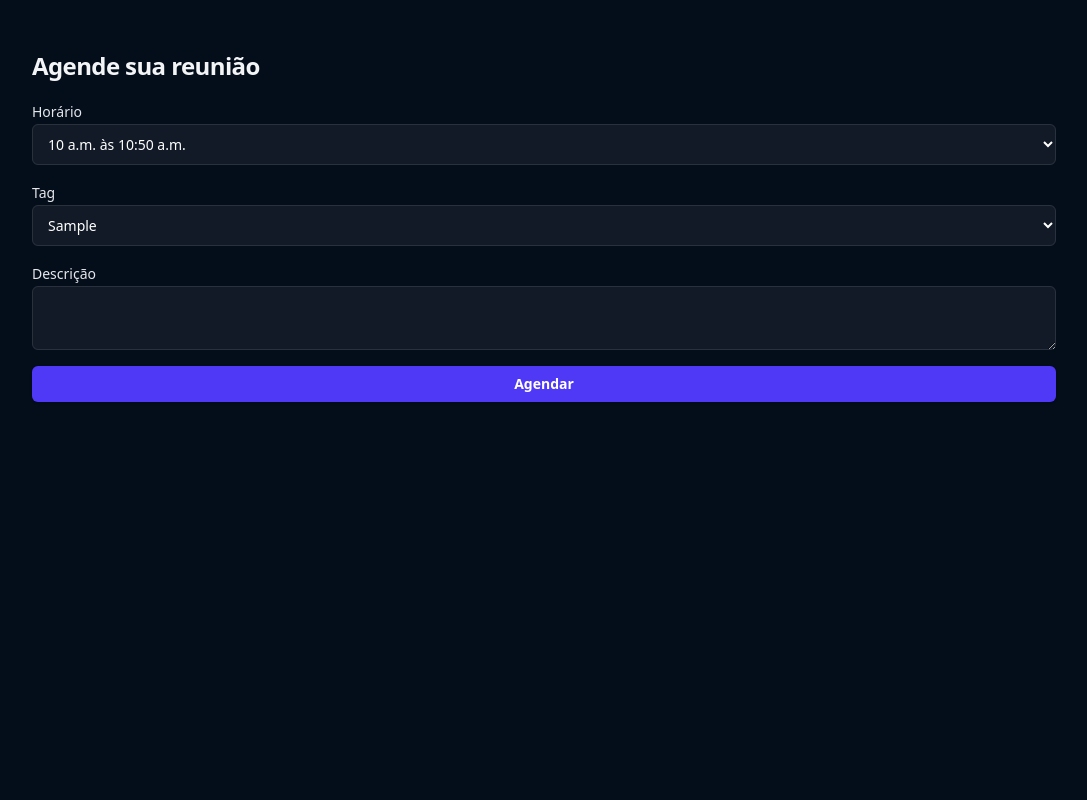
After one commit to Emicy963/Mentoring-Web-Site, a Django app: template meetings/templates/schedule_meeting.html in a window 1280 px wide. The commit adds this page. Shown: the whole page, without its empty margins (96-1183 px from the left). Run offline with Django 5.2, Linux system fonts and the light colour scheme; tables that the repository leaves empty hold one stand-in row (values such as "Sample post"); the template is opened without the code that fills it: values that come from a table or form of the project are taken from there, most other values are stand-ins (such as "Sample title", 1, 10 or a date in 2020).

Commit message:
Working in schedule meetings

```diff
--- /dev/null
+++ b/meetings/templates/schedule_meeting.html
@@ -0,0 +1,35 @@
+{% extends "base.html" %}
+{% load static %}
+{% block 'body' %}
+  <div class="bg-[#040e1b] min-h-screen">
+    <div class="max-w-5xl mx-auto py-8">
+      <form action="{% url 'schedule_meeting' %}" method="POST">{% csrf_token %}
+        <h2 class="mt-4 text-2xl/9 font-bold tracking-tight text-gray-100">Agende sua reunião</h2>
+        <label for="date" class="block mt-4 text-sm/6 font-medium text-gray-200">Horário</label>
+        <select name="date" id="date" class="block  w-full rounded-md bg-white/5 px-3 py-2.5 text-base text-white outline outline-1 -outline-offset-1 outline-white/10 placeholder:text-gray-500 focus:outline focus:outline-2 focus:-outline-offset-2 focus:outline-indigo-500 sm:text-sm/6">
+
+          {% for opening_hour in opening_hours %}
+            <option value="{{horario.id}}" class="text-slate-900">{{opening_hour.start_date.time}} às {{opening_hour.final_date.time}}</option>
+          {% endfor %}
+
+        </select>
+
+        <label for="tags" class="block mt-4 text-sm/6 font-medium text-gray-200">Tag</label>
+        <select name="tags" id="tags" class="block  w-full rounded-md bg-white/5 px-3 py-2.5 text-base text-white outline outline-1 -outline-offset-1 outline-white/10 placeholder:text-gray-500 focus:outline focus:outline-2 focus:-outline-offset-2 focus:outline-indigo-500 sm:text-sm/6">
+
+          {% for tag in tags %}
+            <option value="{{tag.0}}" class="text-slate-900">{{tag.1}}</option>
+          {% endfor %}
+
+
+        </select>
+
+        <label for="description" class="block mt-4 text-sm/6 font-medium text-gray-200">Descrição</label>
+        <textarea name="description" id="description" class="block w-full rounded-md bg-white/5 px-4 py-2 text-base text-white outline outline-1 -outline-offset-1 outline-white/10 placeholder:text-gray-500 focus:outline focus:outline-2 focus:-outline-offset-2 focus:outline-indigo-500 sm:text-sm/6"></textarea>
+        <button type="submit" class="flex mt-4 w-full justify-center cursor-pointer rounded-md bg-indigo-600 px-3 py-1.5 text-sm/6 font-semibold text-white shadow-sm hover:bg-indigo-500 focus-visible:outline focus-visible:outline-2 focus-visible:outline-offset-2 focus-visible:outline-indigo-600">Agendar</button>
+      </form>
+    </div>
+  </div>
+
+
+{% endblock 'body' %}
--- a/meetings/urls.py
+++ b/meetings/urls.py
@@ -4,4 +4,5 @@ from . import views
 urlpatterns = [
     path('', views.meeting_view, name='meetings'),
     path('choose_day', views.choose_day, name='choose_day'),
+    path('schedule_meeting', views.schedule_meeting, name='schedule_meeting'),
 ]
```
Also changed, not shown: meetings/templates/choose_day.html (+4 -4 lines), meetings/views.py (+13 -0 lines).
